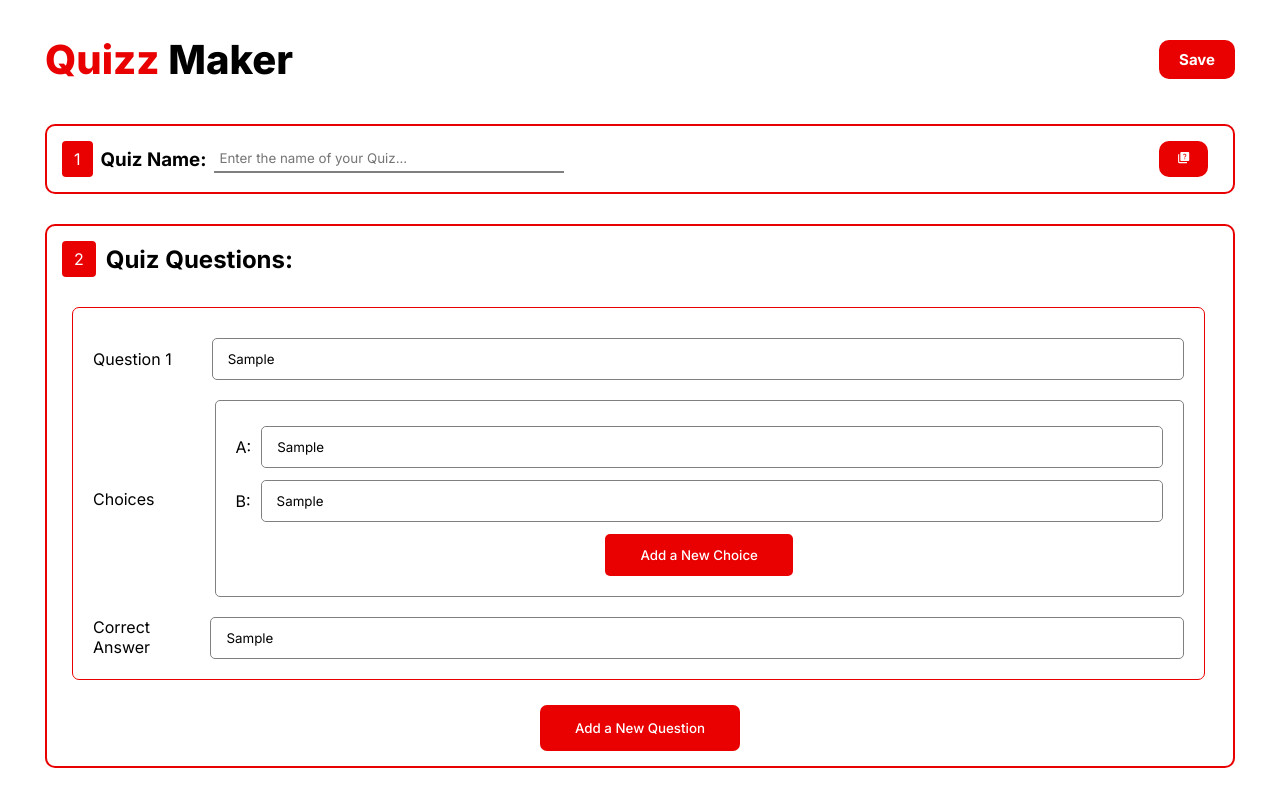
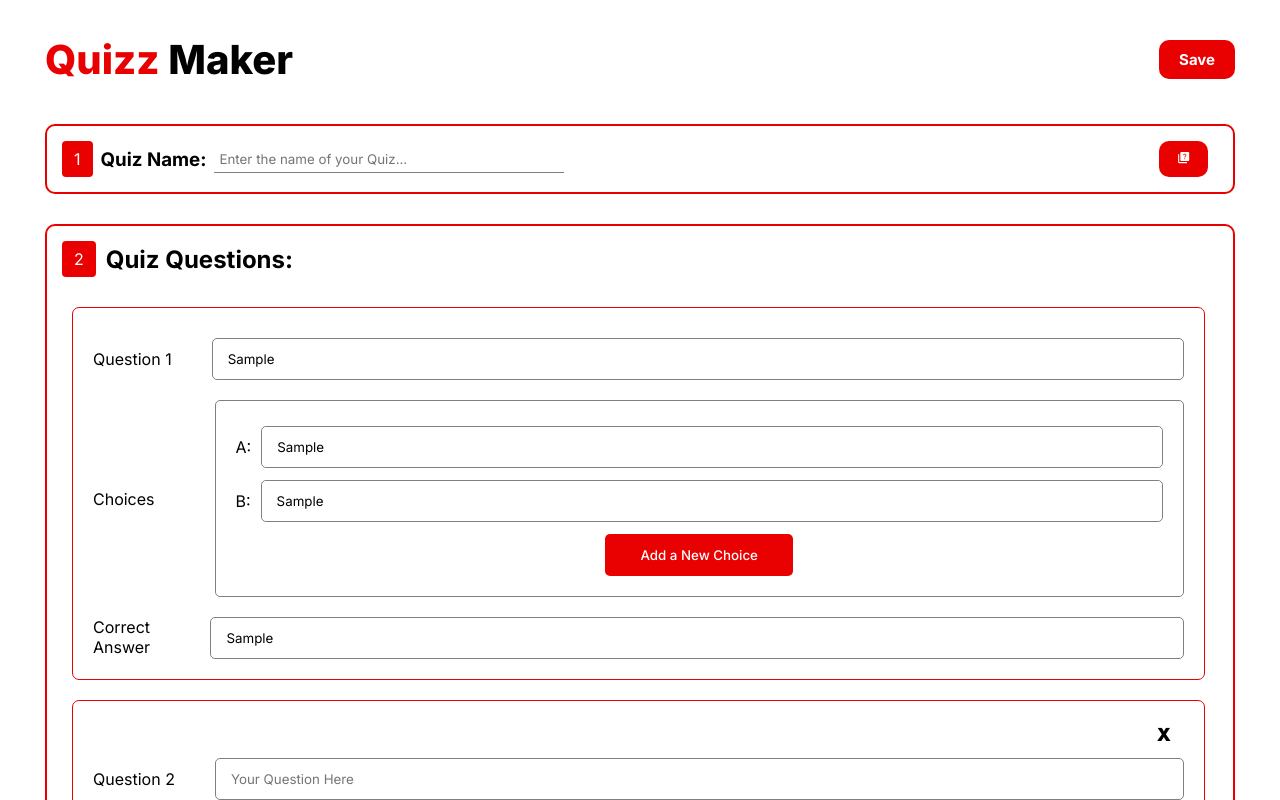
Before and after one commit to AnujKshatriya/Quiz-App, a React (Vite) app in the folder client/: page /quiz-create in a window 1280 px wide. Both pictures are taken after typing "Sample", "Sample", "Sample", "Sample" into the empty fields and a click on the button "Add a New Question". Shown: the top 800 px of the page. Built offline with nearby package versions, Linux system fonts and the light colour scheme; no server answers.

Commit message:
Add question functionality added

```diff
--- a/client/src/components/question/question.css
+++ b/client/src/components/question/question.css
@@ -135,3 +135,24 @@
     outline: none;
     box-sizing: border-box;
 }
+
+.delete{
+    display: flex;
+    align-items: center;
+    justify-content: right;
+}
+
+.question__delete{
+    padding: 3px;
+    margin-right: 10px;
+    border: none;
+    background-color: transparent;
+    cursor: pointer;
+    font-weight: 1000;
+    font-size: 18px;
+
+}
+
+.question__delete:hover{
+    scale: 1.25;
+}
--- a/client/src/components/question/question.jsx
+++ b/client/src/components/question/question.jsx
@@ -1,7 +1,7 @@
 import React, { useState } from "react";
 import "./question.css";
 
-const Question = () => {
+const Question = ({id,deleteQuestion}) => {
   const [options, setOptions] = useState([
     { id: 1, value: "" },
     { id: 2, value: "" },
@@ -22,10 +22,25 @@ const Question = () => {
   return (
     <div>
       <div className="question__section">
+
+      {id>1?
+        <div className="delete">
+          <button
+            className="question__delete"
+            onClick={() => deleteQuestion(id)}
+          >
+            X
+          </button>
+        </div>
+        :""
+      }
+
+
+
         <div className="question">
           {/* UseState Case */}
           <p>
-            <span>Question 1</span>
+            <span>Question {id}</span>
           </p>
           <input type="text" placeholder="Your Question Here" />
         </div>
--- a/client/src/pages/quizCreate/quizCreate.css
+++ b/client/src/pages/quizCreate/quizCreate.css
@@ -61,7 +61,7 @@
 
 .quiz__left input{
     border: none;
-    border-bottom: 2px solid gray;
+    border-bottom: 1px solid gray;
     outline: none;
     padding: 5px ;
     width: 350px;
--- a/client/src/pages/quizCreate/quizCreate.jsx
+++ b/client/src/pages/quizCreate/quizCreate.jsx
@@ -1,10 +1,21 @@
-import React from 'react'
+import React, { useState } from 'react'
 import './quizCreate.css'
 import { MdQuiz } from "react-icons/md";
 import Question from '../../components/question/question';
 
 
 const QuizCreate = () => {
+
+  const [questions, setQuestions] = useState([{id:1}]);
+
+  const addNewQuestion = () =>{
+    setQuestions([...questions,{id:questions.length + 1}])
+  }
+
+  const deleteQuestion = (id) =>{
+    setQuestions(questions.filter(question=>question.id !== id))
+  }
+
   return (
     <div>
       <div className="full">
@@ -34,12 +45,14 @@ const QuizCreate = () => {
                 <h2>Quiz Questions: </h2>
             </div>
 
-            <div className="eachQuestion">
-                <Question/>
-            </div>
+            {questions.map(question => (
+              <div className="eachQuestion" key={question.id}>
+                <Question id={question.id} deleteQuestion={deleteQuestion}/>
+              </div>
+            ))}
 
             <div className="add__question">
-                <button className="add__question__button">Add a New Question</button>
+                <button className="add__question__button" onClick={addNewQuestion}>Add a New Question</button>
             </div>
         </div>
 
```
